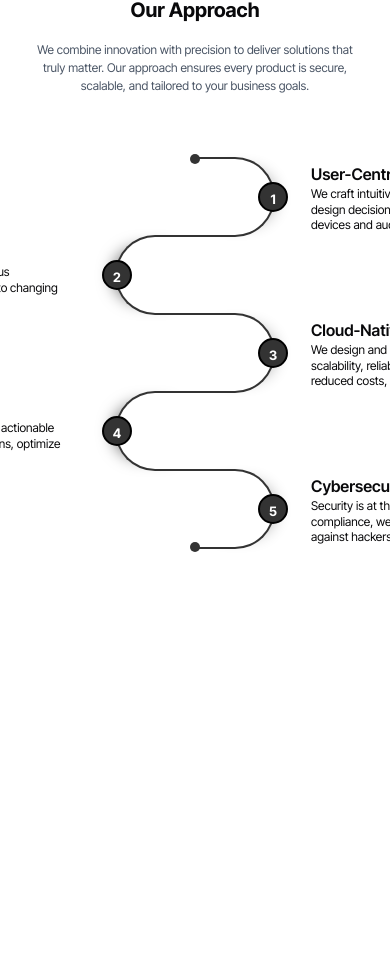
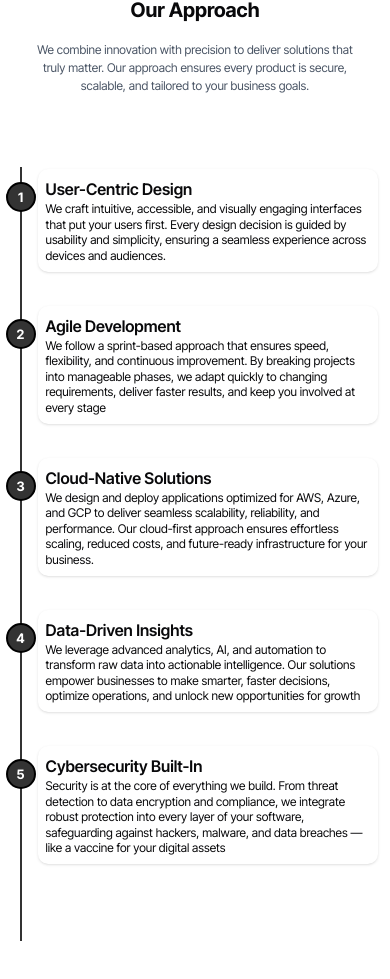
Before and after one commit to Neha220803/dheer-tech-website-new, a Next.js app: page /about in a window 390 px wide. Shown: the part 1839-2818 px from the top of the page. Built offline with nearby package versions, Linux system fonts and the light colour scheme.

Commit message:
about page done

```diff
--- a/src/components/about/our-approach/index.js
+++ b/src/components/about/our-approach/index.js
@@ -1,9 +1,10 @@
 import React from "react";
 import "./styles.css";
+import { Card, CardContent } from "@/components/ui/card";
 
 const AboutOurApproachComp = () => {
   return (
-    <div className=" overflow-hidden">
+    <div className="overflow-hidden">
       <section className="section-timeline space-y-8">
         <div className="flex flex-col gap-4 items-center text-center">
           <h1 className="text-center">Our Approach</h1>
@@ -16,7 +17,7 @@ const AboutOurApproachComp = () => {
         <div className="container ">
           <ul className="timeline">
             <li className="">
-              <div className="content">
+              <Card className="content gap-0">
                 <h3>User-Centric Design</h3>
                 <p>
                   We craft intuitive, accessible, and visually engaging
@@ -24,10 +25,10 @@ const AboutOurApproachComp = () => {
                   guided by usability and simplicity, ensuring a seamless
                   experience across devices and audiences.
                 </p>
-              </div>
+              </Card>
             </li>
             <li className="">
-              <div className="content">
+              <Card className="content gap-0">
                 <h3>Agile Development</h3>
                 <p>
                   We follow a sprint-based approach that ensures speed,
@@ -36,10 +37,10 @@ const AboutOurApproachComp = () => {
                   requirements, deliver faster results, and keep you involved at
                   every stage
                 </p>
-              </div>
+              </Card>
             </li>
             <li className="">
-              <div className="content">
+              <Card className="content gap-0">
                 <h3>Cloud-Native Solutions</h3>
                 <p>
                   We design and deploy applications optimized for AWS, Azure,
@@ -48,10 +49,10 @@ const AboutOurApproachComp = () => {
                   scaling, reduced costs, and future-ready infrastructure for
                   your business.
                 </p>
-              </div>
+              </Card>
             </li>
             <li className="">
-              <div className="content">
+              <Card className="content gap-0">
                 <h3>Data-Driven Insights</h3>
                 <p>
                   We leverage advanced analytics, AI, and automation to
@@ -59,10 +60,10 @@ const AboutOurApproachComp = () => {
                   empower businesses to make smarter, faster decisions, optimize
                   operations, and unlock new opportunities for growth
                 </p>
-              </div>
+              </Card>
             </li>
             <li className="">
-              <div className="content">
+              <Card className="content gap-0">
                 <h3>Cybersecurity Built-In</h3>
                 <p>
                   Security is at the core of everything we build. From threat
@@ -71,7 +72,7 @@ const AboutOurApproachComp = () => {
                   safeguarding against hackers, malware, and data breaches —
                   like a vaccine for your digital assets
                 </p>
-              </div>
+              </Card>
             </li>
           </ul>
         </div>
--- a/src/components/about/our-approach/styles.css
+++ b/src/components/about/our-approach/styles.css
@@ -139,12 +139,9 @@
     position: absolute;
     min-width: 180px;
     width: 500px;
-    border-radius: 10px;
     overflow: hidden;
     top: 50%;
     transform: translateY(-50%);
-    /* max-height: 120px; */
-    /* box-shadow: 0 15px 25px -20px rgba(0, 0, 0, .2); */
 }
 
 .section-timeline .timeline li:nth-child(odd) .content {
@@ -159,13 +156,126 @@
     padding: .5rem;
 }
 
-/*
-.section-timeline .timeline li:nth-child(1) h3 {
-    background-color: #e74c3c;
-}
- */
-
 .section-timeline .timeline .content p {
     font-size: 14;
     line-height: 1.3;
 }
+
+@media (max-width: 456px) {
+
+    /* Remove container padding */
+    .section-timeline .container {
+        padding-left: 0;
+        padding-right: 15px;
+        max-width: 100%;
+    }
+
+    /* Reset timeline positioning */
+    .section-timeline .timeline {
+        display: flex;
+        flex-direction: column;
+        gap: 30px;
+        padding-left: 40px;
+        /* Just enough space for line and numbers */
+        margin: 40px 0 30px 0;
+        /* Remove left margin */
+        position: relative;
+    }
+
+    /* Reset list items to normal flow */
+    .section-timeline .timeline li {
+        position: relative;
+        height: auto;
+        width: auto;
+        border: none;
+        box-shadow: none;
+        border-radius: 0;
+        left: 0;
+        top: auto;
+        transform: none;
+        display: block;
+    }
+
+    /* Create straight vertical line at far left */
+    .section-timeline .timeline::before {
+        content: '';
+        position: absolute;
+        left: 24px;
+        top: 0;
+        bottom: 0;
+        width: 2px;
+        background-color: var(--clr-border-timeline);
+        z-index: 0;
+    }
+
+    /* Position numbered circles on the line */
+    .section-timeline .timeline li:before {
+        position: absolute;
+        left: -30px !important;
+        top: 15px;
+        transform: none;
+        height: 30px;
+        width: 30px;
+        border-radius: 50%;
+        background-color: var(--clr-border-timeline);
+        border: 2px solid black;
+        display: flex;
+        align-items: center;
+        justify-content: center;
+        z-index: 1;
+    }
+
+    /* Content starts from very left edge */
+    .section-timeline .timeline .content {
+        position: static;
+        width: calc(100vw - 50px);
+        /* Use almost full screen width */
+        max-width: none;
+        min-width: auto;
+        border: 3px solid var(--color-primary-400);
+        border-radius: 10px;
+        /* padding: 1rem; */
+        margin: 2px;
+        top: auto;
+        left: 0;
+        right: auto;
+        transform: none;
+    }
+
+    /* Remove all hardcoded positioning */
+    .section-timeline .timeline li:nth-child(2),
+    .section-timeline .timeline li:nth-child(3),
+    .section-timeline .timeline li:nth-child(4),
+    .section-timeline .timeline li:nth-child(5) {
+        top: auto;
+    }
+
+    /* Reset odd/even positioning */
+    .section-timeline .timeline li:nth-child(odd) .content,
+    .section-timeline .timeline li:nth-child(even) .content {
+        left: 0;
+        right: auto;
+        position: static;
+    }
+
+    .section-timeline .timeline li:nth-child(odd),
+    .section-timeline .timeline li:nth-child(even) {
+        border: none;
+        box-shadow: none;
+        border-radius: 0;
+        left: 0;
+        transform: none;
+    }
+
+    .section-timeline .timeline li:nth-child(odd):before,
+    .section-timeline .timeline li:nth-child(even):before {
+        left: -25px;
+        transform: none;
+        display: hidden;
+    }
+
+    .section-timeline .timeline li:nth-child(1):after,
+    .section-timeline .timeline li:last-child:after {
+        display: none;
+    }
+}
```
